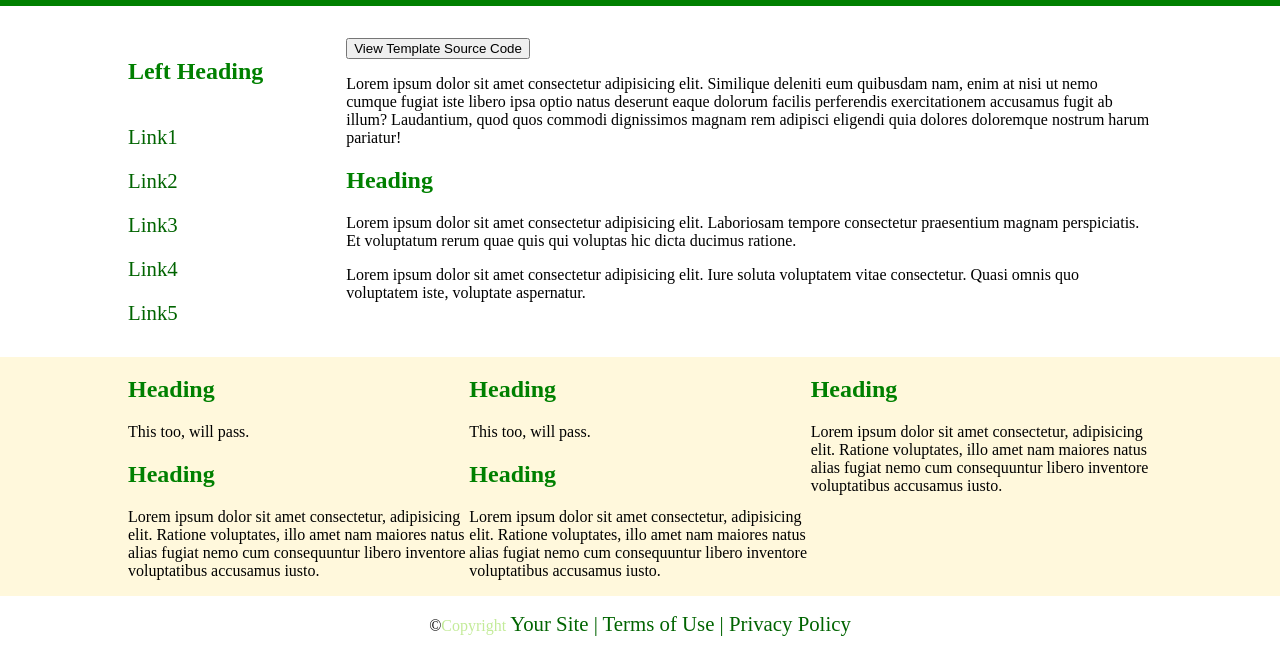
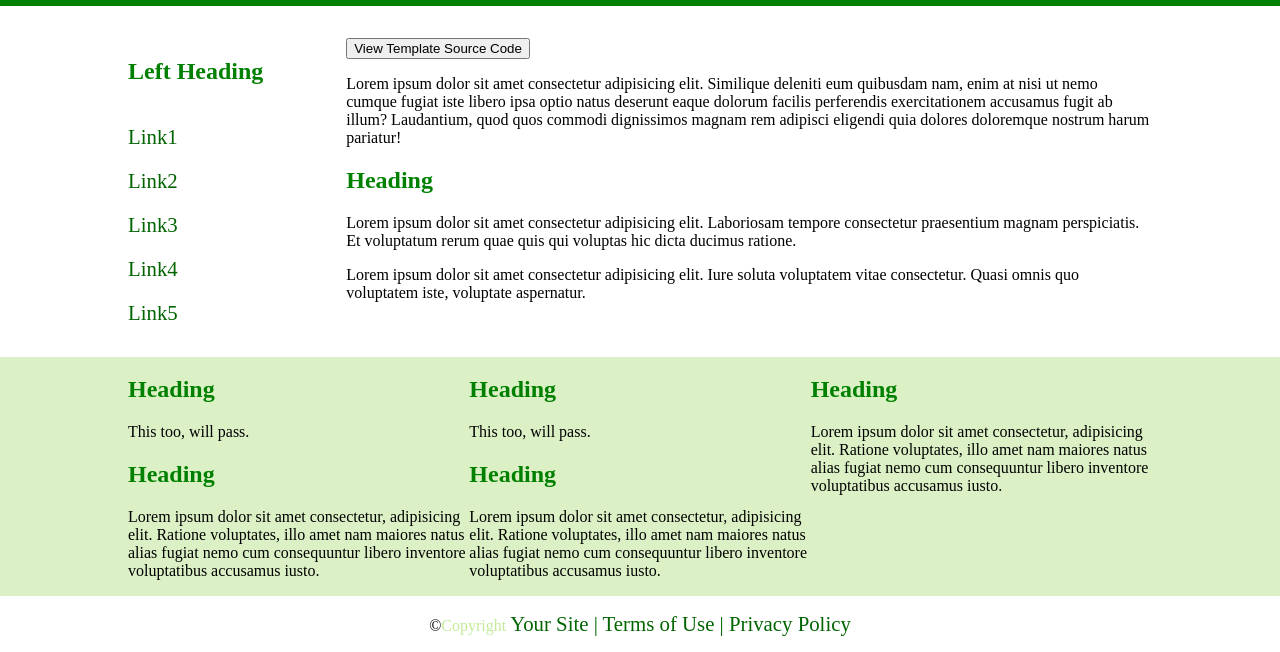
Before and after one commit to Gautamkumar9262/Assignment, a plain HTML site: page 21 jun assignment/assignment2.html in a window 1280 px wide. Shown: the part 151-803 px from the top of the page. Drawn offline with Linux system fonts and the light colour scheme.

Commit message:
img added

```diff
--- a/21 jun assignment/assignment2.html
+++ b/21 jun assignment/assignment2.html
@@ -57,7 +57,7 @@
 
         .l-s{
             width: 100%;
-            background-color: cornsilk;
+            background-color: rgb(219, 241, 197);
         }
         footer{
             text-align: center;
```
Also changed, not shown: 21 jun assignment/Screenshot 2025-06-21 173732.png (added), 21 jun assignment/Screenshot 2025-06-21 173807.png (added), 21 jun assignment/Screenshot 2025-06-21 174214.png (added).
